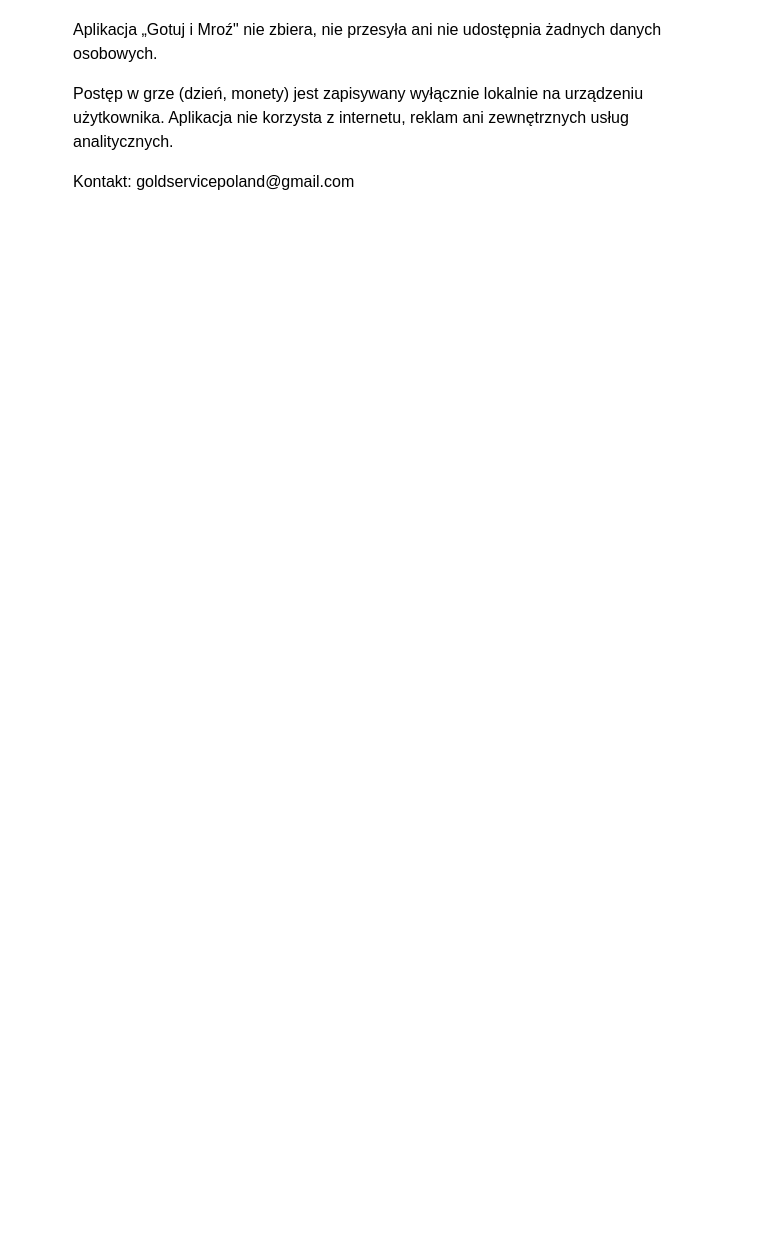
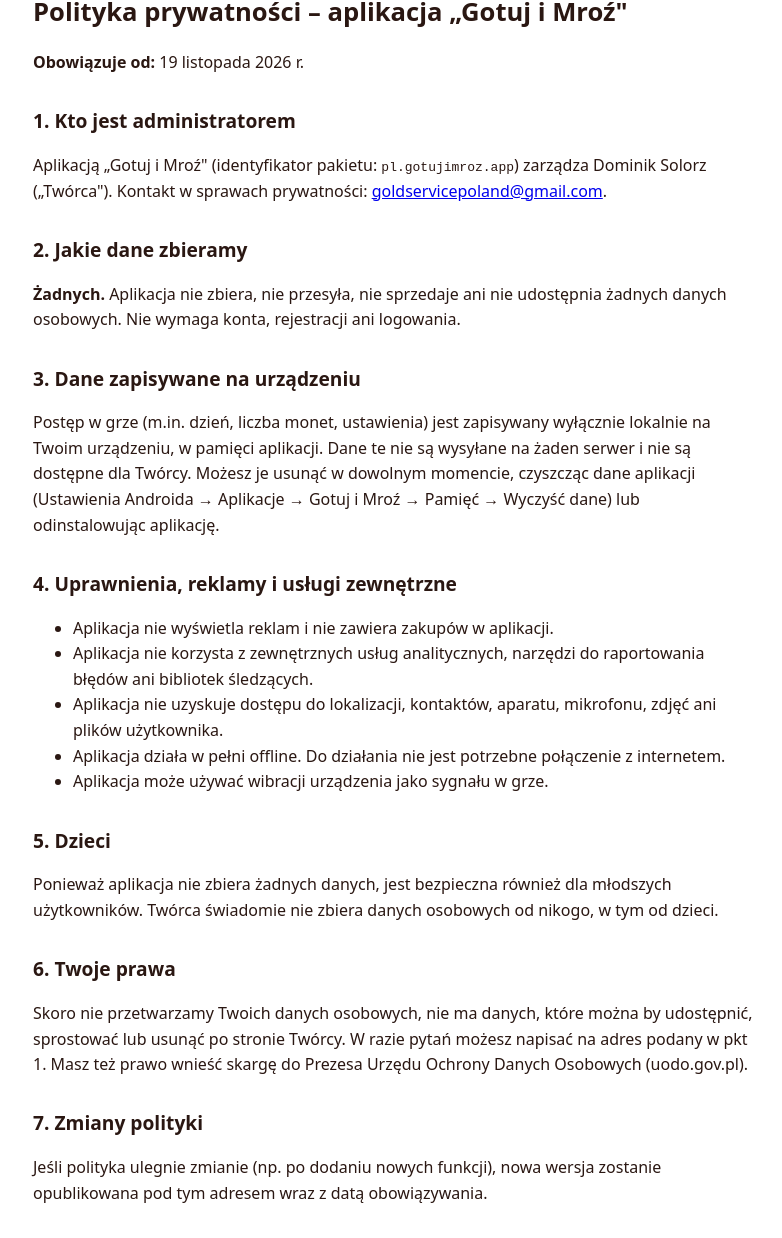
Before and after one commit to DominikSolorz/gotuj-i-mroz-prywatnosc, a plain HTML site: page index.html in a window 1280 px wide. Shown: the part 83-1321 px from the top of the page, without its empty margins (247-1029 px from the left). Before the commit the page ends 800 px from the top, so only its background shows below. Drawn offline with Linux system fonts and the light colour scheme.

Commit message:
Aktualizacja polityki prywatności Gotuj i Mroź

```diff
--- a/index.html
+++ b/index.html
@@ -1,8 +1,41 @@
 <!doctype html>
-<html lang="pl"><head><meta charset="utf-8"><meta name="viewport" content="width=device-width,initial-scale=1"><title>Polityka prywatności – Gotuj i Mroź</title></head>
-<body style="font-family:sans-serif;max-width:640px;margin:2em auto;padding:0 1em;line-height:1.5">
-<h1>Polityka prywatności – Gotuj i Mroź</h1>
-<p>Aplikacja „Gotuj i Mroź" nie zbiera, nie przesyła ani nie udostępnia żadnych danych osobowych.</p>
-<p>Postęp w grze (dzień, monety) jest zapisywany wyłącznie lokalnie na urządzeniu użytkownika. Aplikacja nie korzysta z internetu, reklam ani zewnętrznych usług analitycznych.</p>
-<p>Kontakt: goldservicepoland@gmail.com</p>
-</body></html>
+<html lang="pl">
+<head>
+<meta charset="utf-8">
+<meta name="viewport" content="width=device-width,initial-scale=1">
+<title>Polityka prywatności – Gotuj i Mroź</title>
+<style>body{font-family:system-ui,sans-serif;max-width:720px;margin:2em auto;padding:0 1em;line-height:1.6;color:#2a1712}h1{font-size:1.6em}h2{font-size:1.2em;margin-top:1.6em}nav a{margin-right:1em}</style>
+</head>
+<body>
+<nav><a href="index.html">Polityka prywatności</a><a href="regulamin.html">Regulamin</a></nav>
+<h1>Polityka prywatności – aplikacja „Gotuj i Mroź"</h1>
+<p><strong>Obowiązuje od:</strong> 19 listopada 2026 r.</p>
+
+<h2>1. Kto jest administratorem</h2>
+<p>Aplikacją „Gotuj i Mroź" (identyfikator pakietu: <code>pl.gotujimroz.app</code>) zarządza Dominik Solorz („Twórca"). Kontakt w sprawach prywatności: <a href="mailto:goldservicepoland@gmail.com">goldservicepoland@gmail.com</a>.</p>
+
+<h2>2. Jakie dane zbieramy</h2>
+<p><strong>Żadnych.</strong> Aplikacja nie zbiera, nie przesyła, nie sprzedaje ani nie udostępnia żadnych danych osobowych. Nie wymaga konta, rejestracji ani logowania.</p>
+
+<h2>3. Dane zapisywane na urządzeniu</h2>
+<p>Postęp w grze (m.in. dzień, liczba monet, ustawienia) jest zapisywany wyłącznie lokalnie na Twoim urządzeniu, w pamięci aplikacji. Dane te nie są wysyłane na żaden serwer i nie są dostępne dla Twórcy. Możesz je usunąć w dowolnym momencie, czyszcząc dane aplikacji (Ustawienia Androida → Aplikacje → Gotuj i Mroź → Pamięć → Wyczyść dane) lub odinstalowując aplikację.</p>
+
+<h2>4. Uprawnienia, reklamy i usługi zewnętrzne</h2>
+<ul>
+<li>Aplikacja nie wyświetla reklam i nie zawiera zakupów w aplikacji.</li>
+<li>Aplikacja nie korzysta z zewnętrznych usług analitycznych, narzędzi do raportowania błędów ani bibliotek śledzących.</li>
+<li>Aplikacja nie uzyskuje dostępu do lokalizacji, kontaktów, aparatu, mikrofonu, zdjęć ani plików użytkownika.</li>
+<li>Aplikacja działa w pełni offline. Do działania nie jest potrzebne połączenie z internetem.</li>
+<li>Aplikacja może używać wibracji urządzenia jako sygnału w grze.</li>
+</ul>
+
+<h2>5. Dzieci</h2>
+<p>Ponieważ aplikacja nie zbiera żadnych danych, jest bezpieczna również dla młodszych użytkowników. Twórca świadomie nie zbiera danych osobowych od nikogo, w tym od dzieci.</p>
+
+<h2>6. Twoje prawa</h2>
+<p>Skoro nie przetwarzamy Twoich danych osobowych, nie ma danych, które można by udostępnić, sprostować lub usunąć po stronie Twórcy. W razie pytań możesz napisać na adres podany w pkt 1. Masz też prawo wnieść skargę do Prezesa Urzędu Ochrony Danych Osobowych (uodo.gov.pl).</p>
+
+<h2>7. Zmiany polityki</h2>
+<p>Jeśli polityka ulegnie zmianie (np. po dodaniu nowych funkcji), nowa wersja zostanie opublikowana pod tym adresem wraz z datą obowiązywania.</p>
+</body>
+</html>
```
